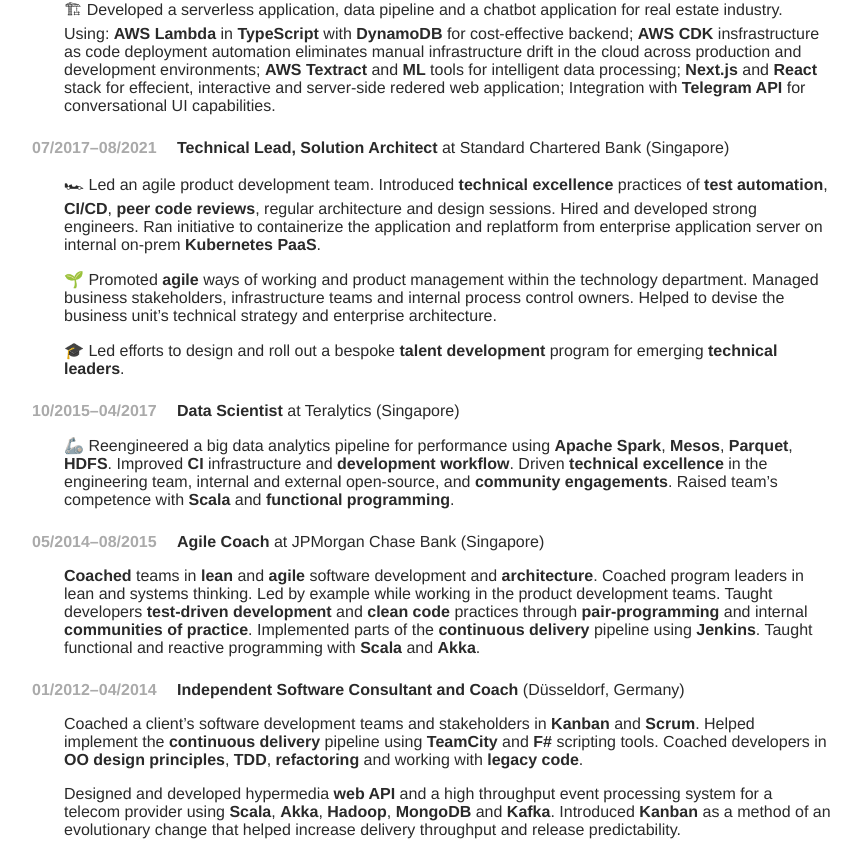
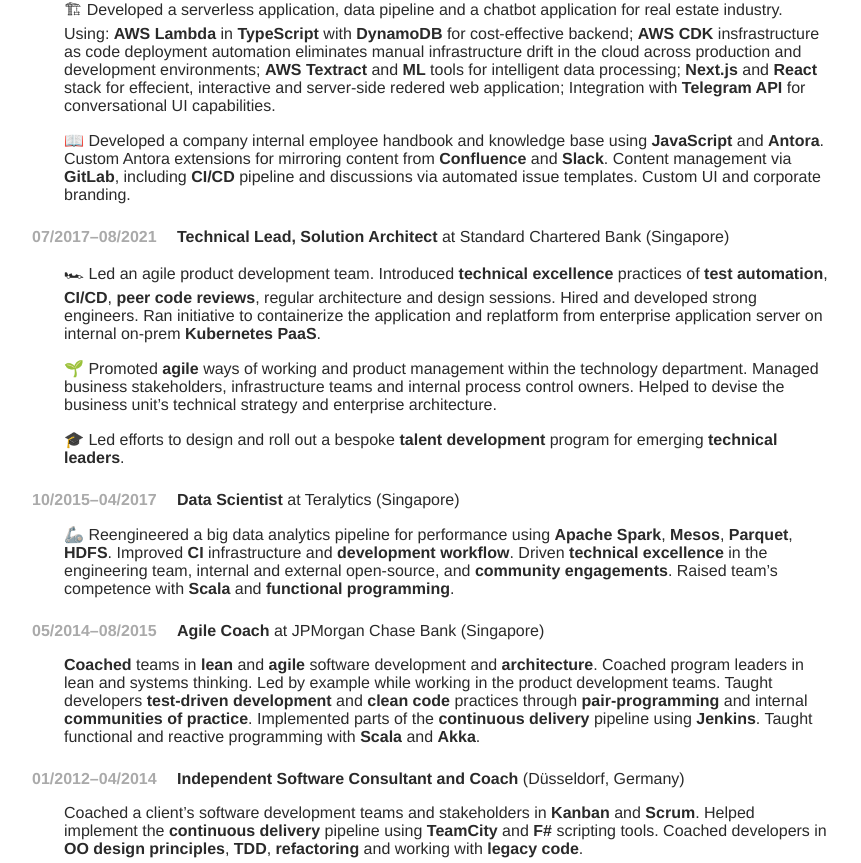
Before and after one commit to shishkin/shishkin-org, a Next.js app: page /CV in a window 1280 px wide. Shown: the part 872-1735 px from the top of the page, without its empty margins (208-1069 px from the left). Built offline with nearby package versions, Linux system fonts and the light colour scheme.

Commit message:
add antora exp

```diff
--- a/pages/CV.mdx
+++ b/pages/CV.mdx
@@ -54,6 +54,11 @@
   **AWS Textract** and **ML** tools for intelligent data processing;
   **Next.js** and **React** stack for effecient, interactive and server-side redered web application;
   Integration with **Telegram API** for conversational UI capabilities.
+
+  📖 Developed a company internal employee handbook and knowledge base using **JavaScript** and **Antora**.
+  Custom Antora extensions for mirroring content from **Confluence** and **Slack**.
+  Content management via **GitLab**, including **CI/CD** pipeline and discussions via automated issue templates.
+  Custom UI and corporate branding.
 
 - <time>07/2017–08/2021</time> **Technical Lead, Solution Architect** at Standard
   Chartered Bank (Singapore)
```
